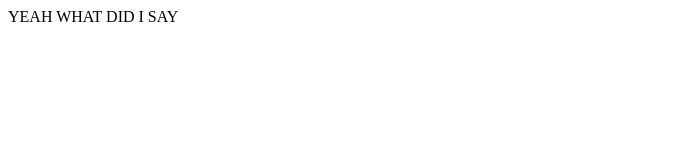
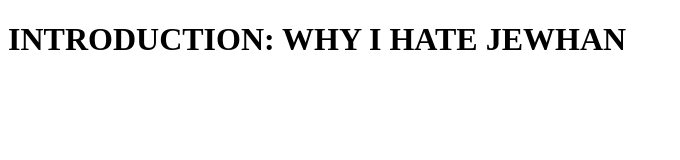
Before and after one commit to ihatejewhan/website, a plain HTML site: page index.html in a window 1280 px wide. Shown: the whole page, without its empty margins (0-680 px from the left). Drawn offline with Linux system fonts and the light colour scheme.

Commit message:
Update index.html

```diff
--- a/index.html
+++ b/index.html
@@ -4,6 +4,7 @@
     <title>I HATE JEWHAN GRRRR</title>
   </head>
   <body>
-    <div>YEAH WHAT DID I SAY</div>
+    <h1>INTRODUCTION: WHY I HATE JEWHAN</h1>
+    <div></div>
   </body>
 </html>
```
